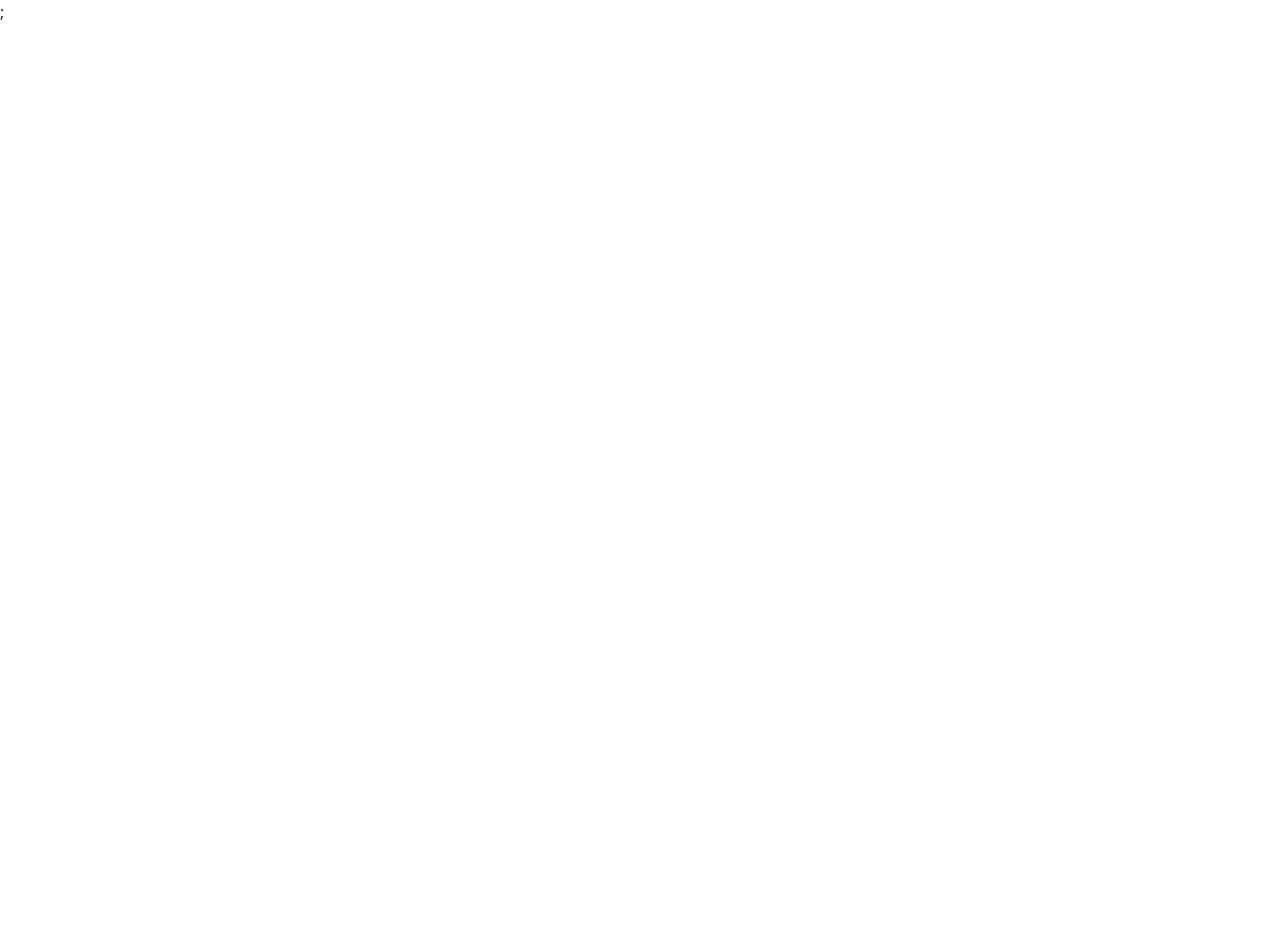
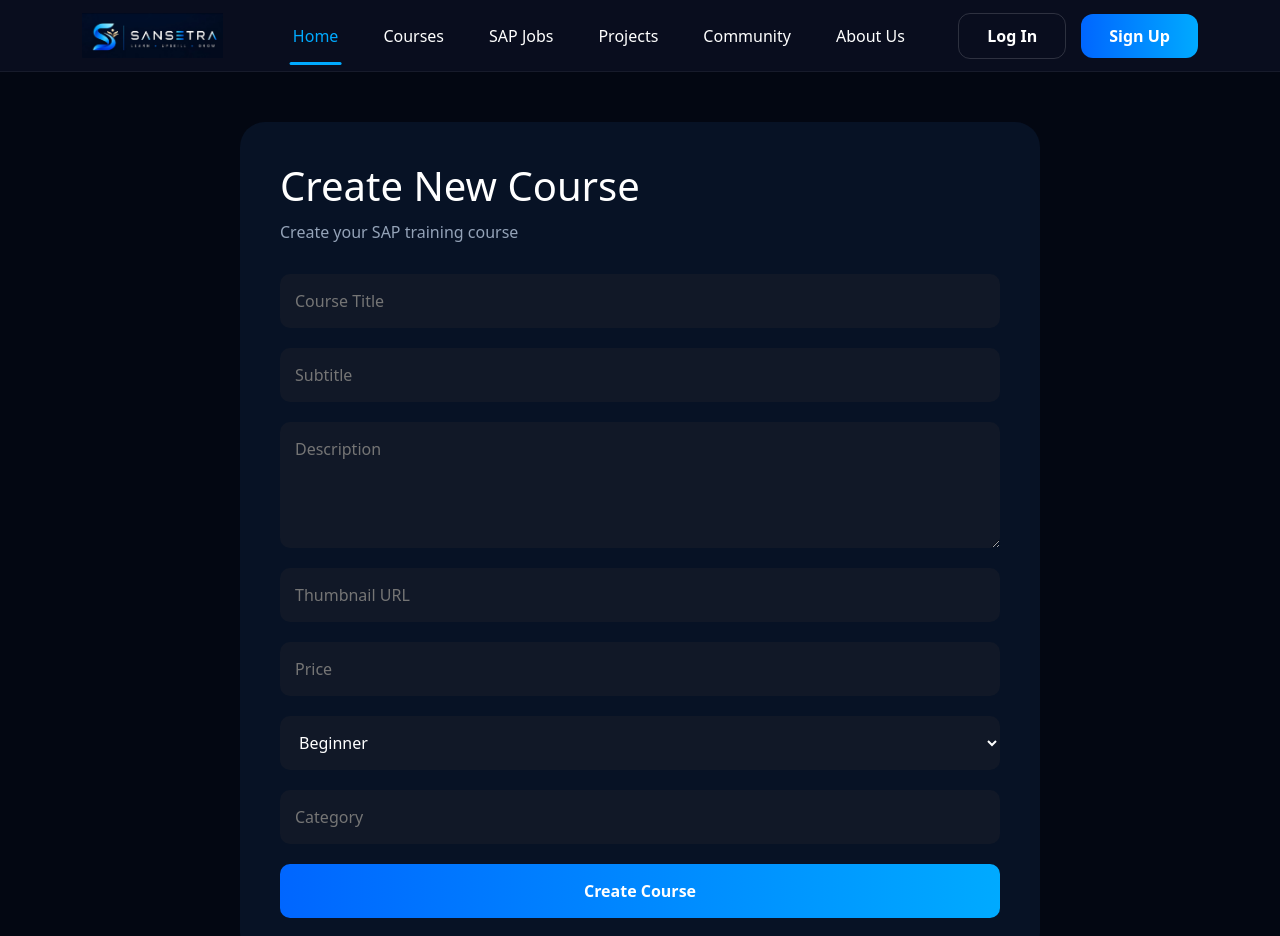
Before and after one commit to adarshahelvar/Sansetra_LMS, a React (Vite) app in the folder client/: page /add-course in a window 1280 px wide. Before the commit this address had no page. Shown: the top 936 px of the page. Before the commit the page ends 800 px from the top, so only its background shows below. Built offline with nearby package versions, Linux system fonts and the light colour scheme.

Commit message:
create course

```diff
--- /dev/null
+++ b/client/src/pages/AddCourse/AddCourse.css
@@ -0,0 +1,69 @@
+.add-course-page {
+  min-height: 100vh;
+
+  background: #030712;
+
+  padding: 50px;
+
+  color: white;
+}
+
+.course-form-card {
+  max-width: 800px;
+
+  margin: auto;
+
+  background: #071225;
+
+  padding: 40px;
+
+  border-radius: 25px;
+}
+
+.course-form-card h1 {
+  margin-bottom: 10px;
+}
+
+.course-form-card p {
+  margin-bottom: 30px;
+
+  color: #94a3b8;
+}
+
+.course-form-card form {
+  display: flex;
+
+  flex-direction: column;
+
+  gap: 20px;
+}
+
+.course-form-card input,
+.course-form-card textarea,
+.course-form-card select {
+  padding: 15px;
+
+  border: none;
+
+  border-radius: 10px;
+
+  background: #111827;
+
+  color: white;
+
+  outline: none;
+}
+
+.course-form-card button {
+  padding: 15px;
+
+  border: none;
+
+  border-radius: 10px;
+
+  background: linear-gradient(90deg, #0066ff, #00aaff);
+
+  color: white;
+
+  font-weight: 600;
+}
--- /dev/null
+++ b/client/src/pages/AddCourse/AddCourse.jsx
@@ -0,0 +1,112 @@
+import "./AddCourse.css";
+
+import { useState } from "react";
+import { useNavigate } from "react-router-dom";
+
+import api from "../../api/axios";
+
+function AddCourse() {
+  const navigate = useNavigate();
+
+  const [courseData, setCourseData] = useState({
+    title: "",
+    subtitle: "",
+    description: "",
+    price: "",
+    thumbnail: "",
+    level: "beginner",
+    category: "",
+  });
+
+  const handleChange = (e) => {
+    setCourseData({
+      ...courseData,
+
+      [e.target.name]: e.target.value,
+    });
+  };
+
+  const handleSubmit = async (e) => {
+    e.preventDefault();
+
+    try {
+      const res = await api.post(
+        "/course/create",
+
+        courseData,
+      );
+
+      alert("Course created successfully");
+
+      navigate(`/manage-course/${res.data.course._id}`);
+    } catch (error) {
+      console.log(error);
+
+      alert("Failed to create course");
+    }
+  };
+
+  return (
+    <div className="add-course-page">
+      <div className="container">
+        <div className="course-form-card">
+          <h1>Create New Course</h1>
+
+          <p>Create your SAP training course</p>
+
+          <form onSubmit={handleSubmit}>
+            <input
+              name="title"
+              placeholder="Course Title"
+              onChange={handleChange}
+            />
+
+            <input
+              name="subtitle"
+              placeholder="Subtitle"
+              onChange={handleChange}
+            />
+
+            <textarea
+              name="description"
+              placeholder="Description"
+              rows="4"
+              onChange={handleChange}
+            />
+
+            <input
+              name="thumbnail"
+              placeholder="Thumbnail URL"
+              onChange={handleChange}
+            />
+
+            <input
+              name="price"
+              placeholder="Price"
+              type="number"
+              onChange={handleChange}
+            />
+
+            <select name="level" onChange={handleChange}>
+              <option value="beginner">Beginner</option>
+
+              <option value="intermediate">Intermediate</option>
+
+              <option value="advanced">Advanced</option>
+            </select>
+
+            <input
+              name="category"
+              placeholder="Category"
+              onChange={handleChange}
+            />
+
+            <button>Create Course</button>
+          </form>
+        </div>
+      </div>
+    </div>
+  );
+}
+
+export default AddCourse;
--- a/client/src/routes/AppRoutes.jsx
+++ b/client/src/routes/AppRoutes.jsx
@@ -10,6 +10,8 @@ import Dashboard from "../pages/Dashboard/Dashboard";
 import Courses from "../pages/Courses/Courses";
 import CourseDetails from "../pages/CourseDetails/CourseDetails";
 import LearnCourse from "../pages/LearnCourse/LearnCourse";
+import AddCourse from "../pages/AddCourse/AddCourse";
+
 function AppRoutes() {
   return (
     <BrowserRouter>
@@ -23,6 +25,7 @@ function AppRoutes() {
           <Route path="/courses" element={<Courses />} />
           <Route path="/course/:id" element={<CourseDetails />} />
           <Route path="/learn/:courseId" element={<LearnCourse />} />
+          <Route path="/add-course" element={<AddCourse />} />
         </Route>
       </Routes>
     </BrowserRouter>
```
